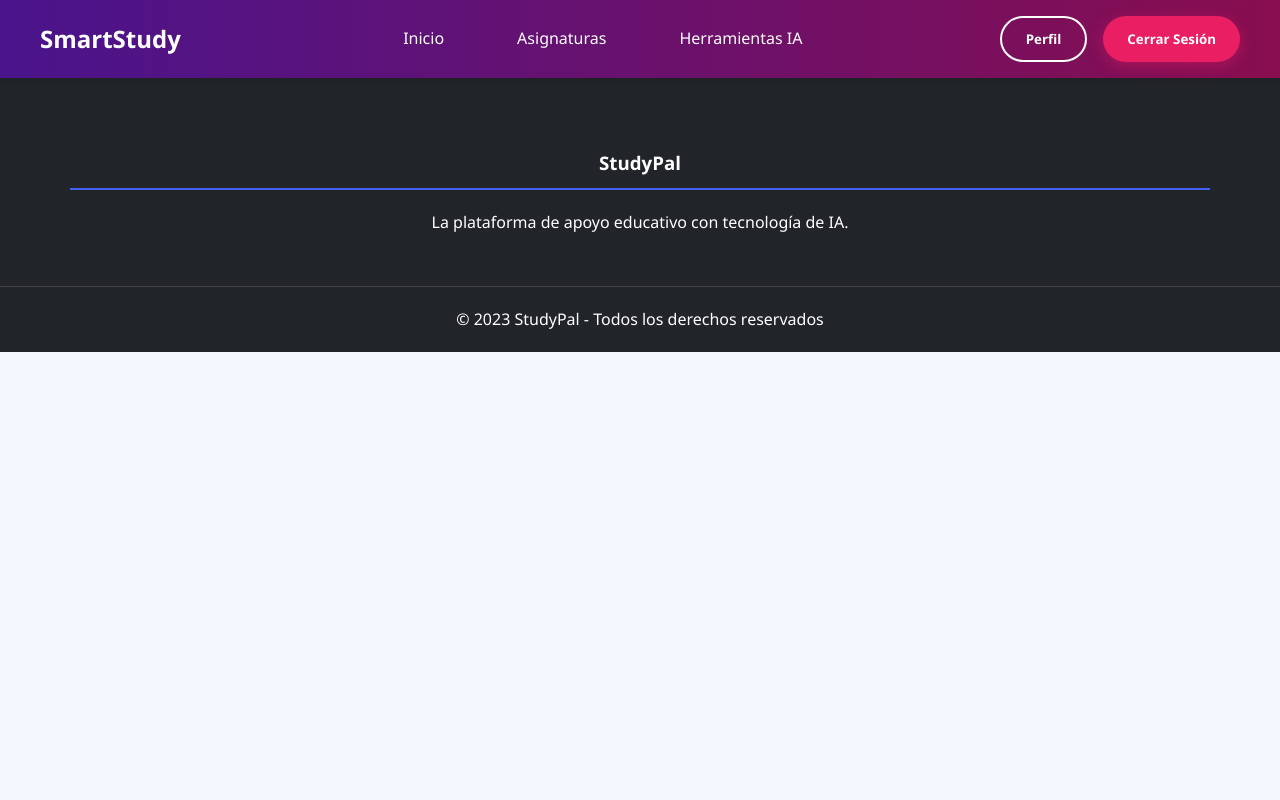
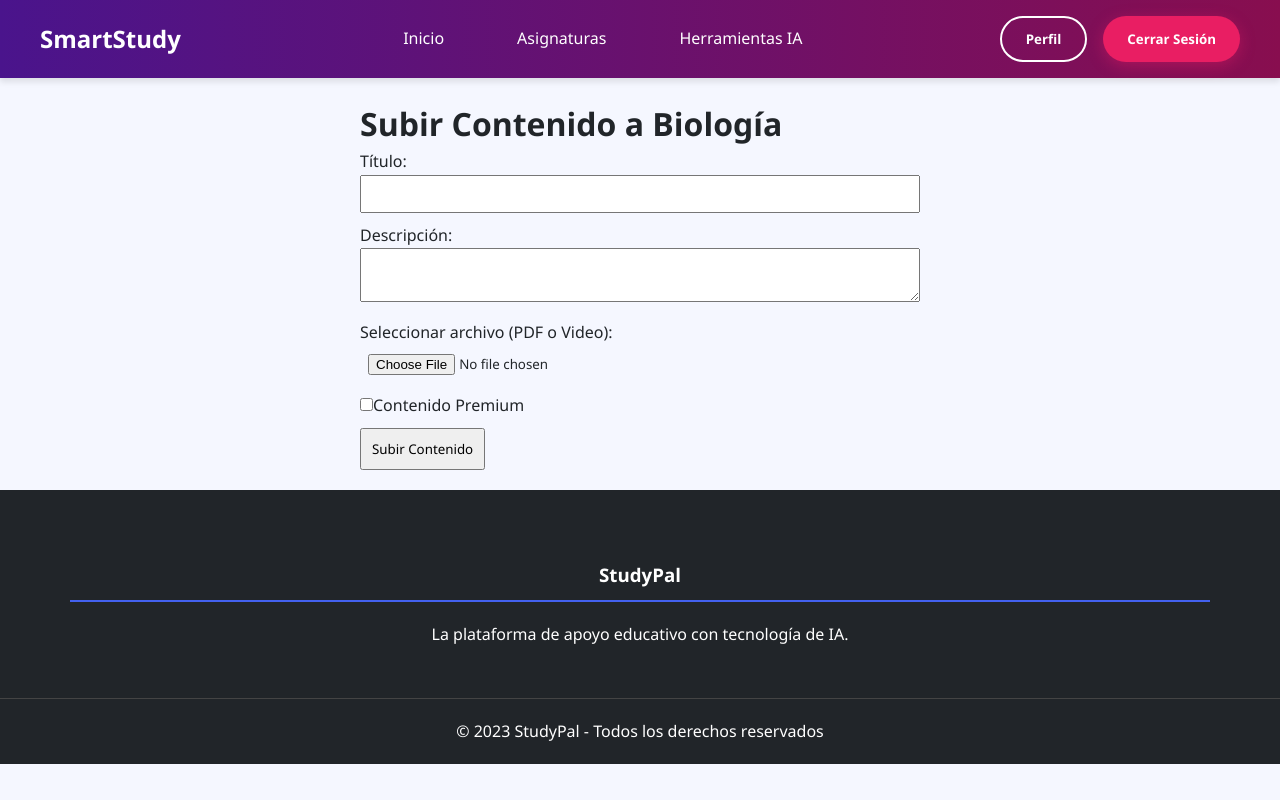
Before and after one commit to rabagoAI/smartstudy-app, a React (Create React App) app: page /admin/upload in a window 1280 px wide. Built offline with nearby package versions, Linux system fonts and the light colour scheme; no server answers; the database is empty; sample sign-in values are in the browser's storage.

Commit message:
Añanido Cloudinary para subir pdf

```diff
--- a/package.json
+++ b/package.json
@@ -7,6 +7,7 @@
     "@testing-library/jest-dom": "^6.8.0",
     "@testing-library/react": "^16.3.0",
     "@testing-library/user-event": "^13.5.0",
+    "axios": "^1.12.0",
     "firebase": "^12.2.1",
     "pdfjs-dist": "^3.11.174",
     "react": "^19.1.1",
--- a/src/App.js
+++ b/src/App.js
@@ -13,6 +13,7 @@ import LoginPage from './components/auth/LoginPage';
 import RegisterPage from './components/auth/RegisterPage';
 import ProfilePage from './components/ProfilePage';
 import ResetPassword from './components/auth/ResetPassword';
+import UploadForm from './components/admin/UploadForm'; // <--- Importa el nuevo componente
 
 import './App.css';
 
@@ -42,10 +43,12 @@ function AppContent() {
             <Route path="/registrarse" element={<RegisterPage />} />
             <Route path="/restablecer-contrasena" element={<ResetPassword />} />
 
+            {/* Rutas protegidas */}
             <Route path="/perfil" element={<PrivateRoute><ProfilePage /></PrivateRoute>} />
             <Route path="/asignaturas" element={<PrivateRoute><SubjectsPage /></PrivateRoute>} />
             <Route path="/asignaturas/:subjectName" element={<PrivateRoute><SubjectDetailsPage /></PrivateRoute>} />
             <Route path="/herramientas-ia" element={<PrivateRoute><AIToolsPage /></PrivateRoute>} />
+            <Route path="/admin/upload" element={<PrivateRoute><UploadForm /></PrivateRoute>} /> {/* <--- Nueva ruta */}
           </Routes>
         </main>
         <Footer />
--- /dev/null
+++ b/src/components/admin/UploadForm.js
@@ -0,0 +1,133 @@
+// src/components/admin/UploadForm.js
+
+import React, { useState } from 'react';
+import { db } from '../../firebase'; // Solo necesitamos 'db'
+import { collection, addDoc, serverTimestamp } from 'firebase/firestore';
+import axios from 'axios'; // Importamos axios para las peticiones HTTP
+
+const UploadForm = () => {
+  const [file, setFile] = useState(null);
+  const [title, setTitle] = useState('');
+  const [description, setDescription] = useState('');
+  const [isPremium, setIsPremium] = useState(false);
+  const [loading, setLoading] = useState(false);
+  const [message, setMessage] = useState('');
+  const [error, setError] = useState('');
+
+  const handleFileChange = (e) => {
+    setFile(e.target.files[0]);
+  };
+
+  const handleSubmit = async (e) => {
+    e.preventDefault();
+    setLoading(true);
+    setMessage('');
+    setError('');
+
+    if (!file || !title) {
+      setError('Por favor, completa todos los campos.');
+      setLoading(false);
+      return;
+    }
+
+    try {
+      // 1. Subir el archivo a Cloudinary
+      const formData = new FormData();
+      formData.append('file', file);
+      formData.append('upload_preset', 'smart_study_upload'); // Usamos tu preset
+
+      const cloudinaryResponse = await axios.post(
+        `https://api.cloudinary.com/v1_1/${process.env.REACT_APP_CLOUDINARY_CLOUD_NAME}/upload`,
+        formData
+      );
+
+      const downloadURL = cloudinaryResponse.data.secure_url;
+
+      // 2. Guardar los datos del contenido en Firestore
+      await addDoc(collection(db, 'subjects', 'biologia', 'content'), {
+        title: title,
+        description: description,
+        type: file.type.startsWith('video/') ? 'video' : 'pdf',
+        url: downloadURL, // <-- Aquí se guarda la URL de Cloudinary
+        isPremium: isPremium,
+        createdAt: serverTimestamp(),
+      });
+
+      setMessage('¡Contenido subido exitosamente!');
+      setFile(null);
+      setTitle('');
+      setDescription('');
+      setIsPremium(false);
+
+    } catch (err) {
+      console.error("Error al subir el contenido:", err);
+      setError('Hubo un error al subir el contenido. Inténtalo de nuevo.');
+    } finally {
+      setLoading(false);
+    }
+  };
+
+  return (
+    <div style={{ padding: '20px', maxWidth: '600px', margin: 'auto' }}>
+      <h1>Subir Contenido a Biología</h1>
+      <form onSubmit={handleSubmit}>
+        {message && <p style={{ color: 'green' }}>{message}</p>}
+        {error && <p style={{ color: 'red' }}>{error}</p>}
+
+        <div style={{ marginBottom: '10px' }}>
+          <label htmlFor="title">Título:</label>
+          <input
+            type="text"
+            id="title"
+            value={title}
+            onChange={(e) => setTitle(e.target.value)}
+            disabled={loading}
+            required
+            style={{ width: '100%', padding: '8px' }}
+          />
+        </div>
+
+        <div style={{ marginBottom: '10px' }}>
+          <label htmlFor="description">Descripción:</label>
+          <textarea
+            id="description"
+            value={description}
+            onChange={(e) => setDescription(e.target.value)}
+            disabled={loading}
+            style={{ width: '100%', padding: '8px' }}
+          />
+        </div>
+
+        <div style={{ marginBottom: '10px' }}>
+          <label htmlFor="file">Seleccionar archivo (PDF o Video):</label>
+          <input
+            type="file"
+            id="file"
+            onChange={handleFileChange}
+            disabled={loading}
+            required
+            style={{ width: '100%', padding: '8px' }}
+          />
+        </div>
+
+        <div style={{ marginBottom: '10px' }}>
+          <label>
+            <input
+              type="checkbox"
+              checked={isPremium}
+              onChange={(e) => setIsPremium(e.target.checked)}
+              disabled={loading}
+            />
+            Contenido Premium
+          </label>
+        </div>
+
+        <button type="submit" disabled={loading} style={{ padding: '10px', cursor: 'pointer' }}>
+          {loading ? 'Subiendo...' : 'Subir Contenido'}
+        </button>
+      </form>
+    </div>
+  );
+};
+
+export default UploadForm;
--- a/src/components/subjects/SubjectDetailsPage.js
+++ b/src/components/subjects/SubjectDetailsPage.js
@@ -1,82 +1,89 @@
 // src/components/subjects/SubjectDetailsPage.js
 
-import React from 'react';
-import { useParams, Link } from 'react-router-dom';
-import subjectsData from './subjectsData';
-import '../../App.css';
+import React, { useState, useEffect } from 'react';
+import { useParams } from 'react-router-dom';
+import { db } from '../../firebase'; // Asegúrate de que esta ruta sea correcta
+import { collection, query, getDocs, orderBy } from 'firebase/firestore';
 
-function SubjectDetailsPage() {
+const SubjectDetailsPage = () => {
   const { subjectName } = useParams();
+  const [content, setContent] = useState([]);
+  const [loading, setLoading] = useState(true);
+  const [error, setError] = useState(null);
 
-  const subject = subjectsData.find(
-    (subj) => subj.name.toLowerCase().replace(/ /g, '-') === subjectName
+  useEffect(() => {
+    const fetchContent = async () => {
+      try {
+        setLoading(true);
+        // Creamos una consulta a la subcolección 'content' de la asignatura
+        const q = query(
+          collection(db, 'subjects', subjectName.toLowerCase(), 'content'),
+          orderBy('createdAt', 'asc') // Ordena por fecha de creación
         );
 
-  if (!subject) {
-    return (
-      <div className="container" style={{ textAlign: 'center', marginTop: '50px', padding: '20px', borderRadius: '10px', boxShadow: '0 5px 15px rgba(0,0,0,0.1)' }}>
-        <h2>Asignatura no encontrada</h2>
-        <p>Parece que la asignatura que buscas no está disponible.</p>
-        <Link to="/asignaturas" className="btn btn-primary" style={{ marginTop: '20px' }}>Volver a asignaturas</Link>
-      </div>
-    );
+        const querySnapshot = await getDocs(q); // Traemos los documentos
+        const contentList = querySnapshot.docs.map(doc => ({
+          id: doc.id,
+          ...doc.data()
+        }));
+
+        setContent(contentList);
+      } catch (err) {
+        console.error("Error al obtener el contenido de la asignatura:", err);
+        setError("No se pudo cargar el contenido. Por favor, inténtalo de nuevo más tarde.");
+      } finally {
+        setLoading(false);
+      }
+    };
+
+    fetchContent();
+  }, [subjectName]);
+
+  if (loading) {
+    return <div>Cargando contenido...</div>;
+  }
+
+  if (error) {
+    return <div>Error: {error}</div>;
   }
 
   return (
-    <section className="subject-details">
-      <div className="container">
-        <h2 className="section-title" style={{ color: 'var(--primary)', borderBottom: `2px solid var(--primary)` }}>{subject.name}</h2>
+    <div className="subject-details-container">
+      <h2>{subjectName.charAt(0).toUpperCase() + subjectName.slice(1)}</h2>
 
-        {/* Sección de Apuntes */}
-        <div className="content-section">
-          <div className="section-header">
-            <h3><i className="fas fa-file-alt"></i> Apuntes</h3>
-          </div>
-          {subject.content?.apuntes?.length > 0 ? (
-            <ul>
-              {subject.content.apuntes.map((note, index) => (
-                <li key={index}><a href={note.link}>{note.title}</a></li>
-              ))}
-            </ul>
-          ) : (
-            <p className="no-content-message">Pronto tendremos apuntes de esta asignatura. ¡Vuelve pronto!</p>
+      {content.length > 0 ? (
+        <div className="content-list">
+          {content.map((item, index) => (
+            <div key={item.id} className="content-item">
+              <h3>{item.title}</h3>
+              <p>{item.description}</p>
+
+              {/* Mostrar el contenido */}
+              {item.type === 'pdf' && (
+                <a href={item.url} target="_blank" rel="noopener noreferrer" style={{ color: 'blue' }}>
+                  Ver resumen en PDF
+                </a>
+              )}
+
+              {item.type === 'video' && (
+                <iframe
+                  width="560"
+                  height="315"
+                  src={item.url}
+                  title={item.title}
+                  frameBorder="0"
+                  allow="accelerometer; autoplay; clipboard-write; encrypted-media; gyroscope; picture-in-picture"
+                  allowFullScreen
+                ></iframe>
               )}
             </div>
-
-        {/* Sección de Ejercicios */}
-        <div className="content-section">
-          <div className="section-header">
-            <h3><i className="fas fa-pencil-alt"></i> Ejercicios Resueltos</h3>
+          ))}
         </div>
-          {subject.content?.ejercicios?.length > 0 ? (
-            <ul>
-              {subject.content.ejercicios.map((exercise, index) => (
-                <li key={index}><a href={exercise.link}>{exercise.title}</a></li>
-              ))}
-            </ul>
       ) : (
-            <p className="no-content-message">Aún no hay ejercicios disponibles para esta asignatura.</p>
+        <p>No hay contenido disponible para esta asignatura todavía.</p>
       )}
     </div>
-
-        {/* Sección de Exámenes */}
-        <div className="content-section">
-          <div className="section-header">
-            <h3><i className="fas fa-book-reader"></i> Exámenes</h3>
-          </div>
-          {subject.content?.examenes?.length > 0 ? (
-            <ul>
-              {subject.content.examenes.map((exam, index) => (
-                <li key={index}><a href={exam.link}>{exam.title}</a></li>
-              ))}
-            </ul>
-          ) : (
-            <p className="no-content-message">Aún no hay exámenes disponibles para esta asignatura.</p>
-          )}
-        </div>
-      </div>
-    </section>
   );
-}
+};
 
 export default SubjectDetailsPage;
--- a/src/components/subjects/SubjectsPage.js
+++ b/src/components/subjects/SubjectsPage.js
@@ -1,9 +1,10 @@
 // src/components/subjects/SubjectsPage.js
 
 import React from 'react';
+import { Link } from 'react-router-dom';
 import SubjectCard from './SubjectCard';
 import subjectsData from './subjectsData';
-import '../../App.css'; // Asegúrate de que la ruta sea correcta
+import '../../App.css';
 
 function SubjectsPage() {
   return (
@@ -12,7 +13,12 @@ function SubjectsPage() {
         <h2 className="section-title">Asignaturas de 1º de la ESO</h2>
         <div className="subjects-grid">
           {subjectsData.map((subject, index) => (
-            <SubjectCard key={index} subject={subject} />
+            <Link
+              key={index}
+              to={`/asignaturas/${subject.name.toLowerCase().replace(/ /g, '-')}`}
+            >
+              <SubjectCard subject={subject} />
+            </Link>
           ))}
         </div>
       </div>
```
Also changed, not shown: src/components/subjects/subjectsData.js (+4 -4 lines), 1 other file (tests, documents, lock files or other folders). Lines whose indentation alone changed are shown as unchanged.
